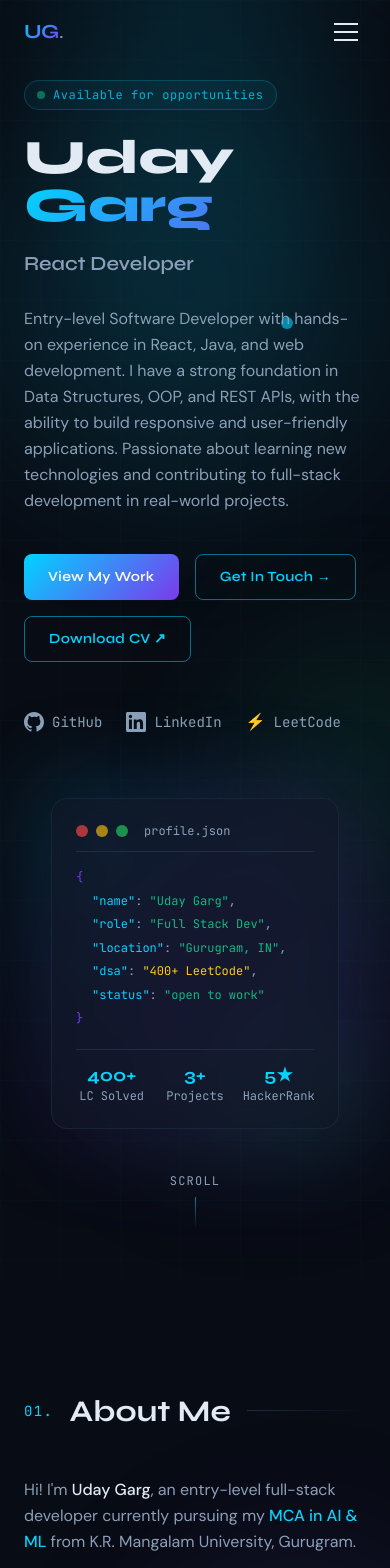
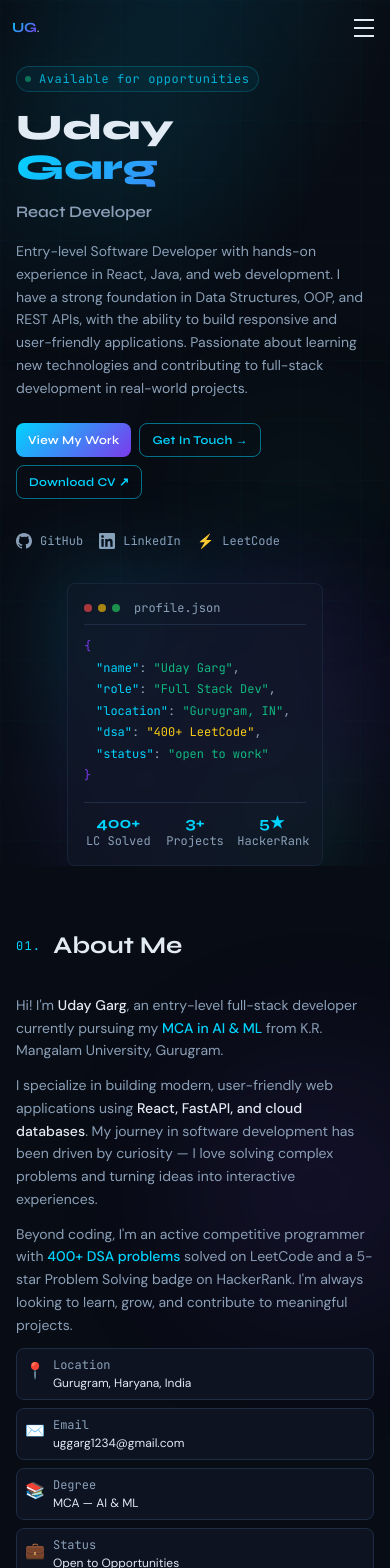
Before and after one commit to UdayGarg25/Uday-Latest-Portfolio, a React (Vite) app: page / in a window 390 px wide. Shown: the top 1568 px of the page. Built offline with nearby package versions, Linux system fonts and the light colour scheme.

Commit message:
Add responsive design for mobile and tablet devices

```diff
--- a/src/components/About.jsx
+++ b/src/components/About.jsx
@@ -5,35 +5,35 @@ export default function About() {
   const ref = useScrollReveal();
 
   return (
-    <section id="about" className="py-28 relative">
+    <section id="about" className="py-16 sm:py-28 relative">
       <div className="absolute inset-0 pointer-events-none">
-        <div className="blob w-72 h-72 bg-accent2 opacity-8" style={{ top: '20%', right: '-5%' }} />
+        <div className="blob w-60 sm:w-72 h-60 sm:h-72 bg-accent2 opacity-8" style={{ top: '20%', right: '-5%' }} />
       </div>
 
-      <div ref={ref} className="section-reveal max-w-6xl mx-auto px-6">
+      <div ref={ref} className="section-reveal max-w-6xl mx-auto px-4 sm:px-6">
         {/* Section label */}
-        <div className="flex items-center gap-4 mb-12">
-          <span className="font-mono text-sm text-accent tracking-widest">01.</span>
-          <h2 className="font-display font-bold text-3xl sm:text-4xl text-text">About Me</h2>
-          <div className="flex-1 h-px bg-gradient-to-r from-border to-transparent max-w-xs" />
+        <div className="flex items-center gap-3 sm:gap-4 mb-8 sm:mb-12 flex-wrap">
+          <span className="font-mono text-xs sm:text-sm text-accent tracking-widest">01.</span>
+          <h2 className="font-display font-bold text-2xl sm:text-3xl md:text-4xl text-text">About Me</h2>
+          <div className="flex-1 h-px bg-gradient-to-r from-border to-transparent max-w-xs hidden sm:block" />
         </div>
 
-        <div className="grid lg:grid-cols-5 gap-12 items-start">
+        <div className="grid lg:grid-cols-5 gap-6 sm:gap-12 items-start">
           {/* Text */}
-          <div className="lg:col-span-3 space-y-5">
-            <p className="text-text-dim font-body text-base leading-relaxed">
+          <div className="lg:col-span-3 space-y-3 sm:space-y-5">
+            <p className="text-text-dim font-body text-sm sm:text-base leading-relaxed">
               Hi! I'm <span className="text-text font-medium">Uday Garg</span>, an entry-level
               full-stack developer currently pursuing my{' '}
               <span className="text-accent font-medium">MCA in AI & ML</span> from K.R. Mangalam
               University, Gurugram.
             </p>
-            <p className="text-text-dim font-body text-base leading-relaxed">
+            <p className="text-text-dim font-body text-sm sm:text-base leading-relaxed">
               I specialize in building modern, user-friendly web applications using{' '}
               <span className="text-text font-medium">React, FastAPI, and cloud databases</span>.
               My journey in software development has been driven by curiosity — I love solving
               complex problems and turning ideas into interactive experiences.
             </p>
-            <p className="text-text-dim font-body text-base leading-relaxed">
+            <p className="text-text-dim font-body text-sm sm:text-base leading-relaxed">
               Beyond coding, I'm an active competitive programmer with{' '}
               <span className="text-accent font-medium">400+ DSA problems</span> solved on
               LeetCode and a 5-star Problem Solving badge on HackerRank. I'm always looking to
@@ -41,7 +41,7 @@ export default function About() {
             </p>
 
             {/* Quick facts */}
-            <div className="grid sm:grid-cols-2 gap-3 mt-8">
+            <div className="grid grid-cols-1 sm:grid-cols-2 gap-2 sm:gap-3 mt-6 sm:mt-8">
               {[
                 { icon: '📍', label: 'Location', val: portfolioData.personal.location },
                 { icon: '✉️', label: 'Email', val: portfolioData.personal.email },
@@ -50,12 +50,12 @@ export default function About() {
               ].map((item) => (
                 <div
                   key={item.label}
-                  className="flex items-start gap-3 p-3 rounded-lg bg-surface border border-border"
+                  className="flex items-start gap-2 sm:gap-3 p-2 sm:p-3 rounded-lg bg-surface border border-border"
                 >
-                  <span className="text-lg mt-0.5">{item.icon}</span>
-                  <div>
+                  <span className="text-base sm:text-lg mt-0.5 flex-shrink-0">{item.icon}</span>
+                  <div className="min-w-0">
                     <div className="text-xs font-mono text-text-dim mb-0.5">{item.label}</div>
-                    <div className="text-sm font-body text-text">{item.val}</div>
+                    <div className="text-xs sm:text-sm font-body text-text break-words">{item.val}</div>
                   </div>
                 </div>
               ))}
@@ -63,26 +63,26 @@ export default function About() {
           </div>
 
           {/* Timeline / Education */}
-          <div className="lg:col-span-2">
-            <h3 className="font-display font-semibold text-lg text-text mb-6">
+          <div className="lg:col-span-2 w-full">
+            <h3 className="font-display font-semibold text-base sm:text-lg text-text mb-4 sm:mb-6">
               Education
             </h3>
             <div className="relative">
               {/* Vertical line */}
-              <div className="absolute left-3.5 top-0 bottom-0 w-px bg-gradient-to-b from-accent/50 via-accent2/30 to-transparent" />
+              <div className="absolute left-3 sm:left-3.5 top-0 bottom-0 w-px bg-gradient-to-b from-accent/50 via-accent2/30 to-transparent" />
 
-              <div className="space-y-7">
+              <div className="space-y-5 sm:space-y-7">
                 {portfolioData.education.map((edu, i) => (
-                  <div key={i} className="flex gap-5 relative">
+                  <div key={i} className="flex gap-3 sm:gap-5 relative">
                     {/* Dot */}
-                    <div className="relative z-10 flex-shrink-0 w-7 h-7 rounded-full border-2 border-accent/50 bg-bg flex items-center justify-center mt-1">
-                      <div className="w-2 h-2 rounded-full bg-accent" />
+                    <div className="relative z-10 flex-shrink-0 w-6 sm:w-7 h-6 sm:h-7 rounded-full border-2 border-accent/50 bg-bg flex items-center justify-center mt-0.5">
+                      <div className="w-1.5 h-1.5 rounded-full bg-accent" />
                     </div>
 
                     {/* Content */}
-                    <div className="glass-card rounded-lg p-4 flex-1">
-                      <div className="flex items-start justify-between gap-2 mb-1">
-                        <h4 className="font-display font-semibold text-sm text-text leading-tight">
+                    <div className="glass-card rounded-lg p-3 sm:p-4 flex-1">
+                      <div className="flex items-start justify-between gap-2 mb-1 flex-wrap">
+                        <h4 className="font-display font-semibold text-xs sm:text-sm text-text leading-tight">
                           {edu.degree}
                         </h4>
                         <span className="inline-flex items-center px-2 py-0.5 rounded text-xs font-mono bg-accent/10 text-accent flex-shrink-0">
--- a/src/components/Hero.jsx
+++ b/src/components/Hero.jsx
@@ -69,95 +69,95 @@ export default function Hero() {
         }}
       />
 
-      {/* Animated blobs */}
+      {/* Animated blobs - scaled down on mobile */}
       <div
-        className="blob w-96 h-96 bg-accent"
+        className="blob w-48 sm:w-64 md:w-80 lg:w-96 h-48 sm:h-64 md:h-80 lg:h-96 bg-accent"
         style={{ top: '10%', left: '-10%' }}
       />
       <div
-        className="blob w-80 h-80 bg-accent2"
+        className="blob w-40 sm:w-56 md:w-72 lg:w-80 h-40 sm:h-56 md:h-72 lg:h-80 bg-accent2"
         style={{ bottom: '10%', right: '-8%', animationDelay: '7s' }}
       />
       <div
-        className="blob w-64 h-64 bg-accent3"
+        className="blob w-32 sm:w-48 md:w-56 lg:w-64 h-32 sm:h-48 md:h-56 lg:h-64 bg-accent3"
         style={{ top: '50%', left: '60%', animationDelay: '14s' }}
       />
 
-      {/* Floating orbs */}
-      <div className="absolute top-1/4 right-1/4 w-3 h-3 rounded-full bg-accent opacity-60 animate-float" />
+      {/* Floating orbs - hidden on small mobile */}
+      <div className="hidden sm:block absolute top-1/4 right-1/4 w-3 h-3 rounded-full bg-accent opacity-60 animate-float" />
       <div
-        className="absolute bottom-1/3 left-1/4 w-2 h-2 rounded-full bg-accent2 opacity-50 animate-float"
+        className="hidden sm:block absolute bottom-1/3 left-1/4 w-2 h-2 rounded-full bg-accent2 opacity-50 animate-float"
         style={{ animationDelay: '2s' }}
       />
       <div
-        className="absolute top-2/3 right-1/3 w-1.5 h-1.5 rounded-full bg-accent3 opacity-70 animate-float"
+        className="hidden sm:block absolute top-2/3 right-1/3 w-1.5 h-1.5 rounded-full bg-accent3 opacity-70 animate-float"
         style={{ animationDelay: '4s' }}
       />
 
       {/* Content */}
-      <div className="relative z-10 max-w-6xl mx-auto px-6 pt-20">
-        <div className="flex flex-col lg:flex-row items-center justify-between gap-16">
+      <div className="relative z-10 max-w-6xl mx-auto px-4 sm:px-6 pt-16 sm:pt-20">
+        <div className="flex flex-col lg:flex-row items-center justify-between gap-8 sm:gap-12 lg:gap-16">
           {/* Text content */}
-          <div className="flex-1 max-w-2xl">
+          <div className="flex-1 max-w-2xl w-full">
             {/* Badge */}
-            <div className="inline-flex items-center gap-2 px-3 py-1.5 rounded-full border border-accent/20 bg-accent/5 mb-6">
-              <span className="w-2 h-2 rounded-full bg-accent3 animate-pulse" />
+            <div className="inline-flex items-center gap-2 px-2 sm:px-3 py-1 sm:py-1.5 rounded-full border border-accent/20 bg-accent/5 mb-4 sm:mb-6">
+              <span className="w-1.5 h-1.5 rounded-full bg-accent3 animate-pulse" />
               <span className="text-xs font-mono text-accent/80 tracking-wider">
                 Available for opportunities
               </span>
             </div>
 
             {/* Name */}
-            <h1 className="font-display font-extrabold leading-none mb-4">
-              <span className="block text-5xl sm:text-6xl lg:text-7xl text-text">
+            <h1 className="font-display font-extrabold leading-none mb-3 sm:mb-4">
+              <span className="block text-4xl sm:text-5xl md:text-6xl lg:text-7xl text-text">
                 Uday
               </span>
-              <span className="block text-5xl sm:text-6xl lg:text-7xl text-gradient">
+              <span className="block text-4xl sm:text-5xl md:text-6xl lg:text-7xl text-gradient">
                 Garg
               </span>
             </h1>
 
             {/* Typing role */}
-            <div className="flex items-center gap-2 mb-6 h-9">
-              <span className="text-xl sm:text-2xl font-display font-semibold text-text-dim">
+            <div className="flex items-center gap-2 mb-4 sm:mb-6 h-6 sm:h-8 md:h-9">
+              <span className="text-base sm:text-lg md:text-xl lg:text-2xl font-display font-semibold text-text-dim min-h-6">
                 {displayText}
               </span>
-              <span className="cursor-blink text-accent text-2xl font-light">|</span>
+              <span className="cursor-blink text-accent text-lg sm:text-xl md:text-2xl font-light">|</span>
             </div>
 
             {/* Bio */}
-            <p className="text-text-dim font-body text-base lg:text-lg leading-relaxed max-w-xl mb-10">
+            <p className="text-text-dim font-body text-sm sm:text-base lg:text-lg leading-relaxed max-w-xl mb-6 sm:mb-10">
               {portfolioData.personal.bio}
             </p>
 
             {/* CTA Buttons */}
-            <div className="flex flex-wrap gap-4 mb-12">
-              <button onClick={scrollToProjects} className="btn-primary">
+            <div className="flex flex-wrap gap-2 sm:gap-4 mb-8 sm:mb-12">
+              <button onClick={scrollToProjects} className="btn-primary text-xs sm:text-sm px-3 sm:px-6 py-2 sm:py-3">
                 <span>View My Work</span>
               </button>
-              <button onClick={scrollToContact} className="btn-outline">
+              <button onClick={scrollToContact} className="btn-outline text-xs sm:text-sm px-3 sm:px-6 py-2 sm:py-3">
                 Get In Touch →
               </button>
               <a
                 href={portfolioData.personal.resumeLink}
                 target="_blank"
                 rel="noopener noreferrer"
-                className="btn-outline"
+                className="btn-outline text-xs sm:text-sm px-3 sm:px-6 py-2 sm:py-3"
               >
                 Download CV ↗
               </a>
             </div>
 
             {/* Social links */}
-            <div className="flex items-center gap-6">
+            <div className="flex flex-wrap items-center gap-4 sm:gap-6">
               <a
                 href={portfolioData.personal.github}
                 target="_blank"
                 rel="noopener noreferrer"
                 className="group flex items-center gap-2 text-text-dim hover:text-accent transition-colors duration-200"
               >
-                <GithubIcon className="w-5 h-5 group-hover:scale-110 transition-transform" />
-                <span className="text-sm font-mono">GitHub</span>
+                <GithubIcon className="w-4 sm:w-5 h-4 sm:h-5 group-hover:scale-110 transition-transform" />
+                <span className="text-xs sm:text-sm font-mono">GitHub</span>
               </a>
               <a
                 href={portfolioData.personal.linkedin}
@@ -165,8 +165,8 @@ export default function Hero() {
                 rel="noopener noreferrer"
                 className="group flex items-center gap-2 text-text-dim hover:text-accent transition-colors duration-200"
               >
-                <LinkedinIcon className="w-5 h-5 group-hover:scale-110 transition-transform" />
-                <span className="text-sm font-mono">LinkedIn</span>
+                <LinkedinIcon className="w-4 sm:w-5 h-4 sm:h-5 group-hover:scale-110 transition-transform" />
+                <span className="text-xs sm:text-sm font-mono">LinkedIn</span>
               </a>
               <a
                 href={portfolioData.personal.leetcode}
@@ -174,58 +174,58 @@ export default function Hero() {
                 rel="noopener noreferrer"
                 className="group flex items-center gap-2 text-text-dim hover:text-accent transition-colors duration-200"
               >
-                <span className="text-base group-hover:scale-110 transition-transform inline-block">⚡</span>
-                <span className="text-sm font-mono">LeetCode</span>
+                <span className="text-sm sm:text-base group-hover:scale-110 transition-transform inline-block">⚡</span>
+                <span className="text-xs sm:text-sm font-mono">LeetCode</span>
               </a>
             </div>
           </div>
 
           {/* Right visual — avatar / code block */}
-          <div className="flex-1 flex justify-center lg:justify-end">
+          <div className="flex-1 flex justify-center lg:justify-end w-full">
             <div className="relative">
               {/* Glow ring */}
-              <div className="absolute inset-0 rounded-2xl bg-gradient-to-br from-accent/20 via-accent2/10 to-accent3/20 blur-2xl scale-110" />
+              <div className="absolute inset-0 rounded-lg sm:rounded-2xl bg-gradient-to-br from-accent/20 via-accent2/10 to-accent3/20 blur-2xl scale-110" />
 
               {/* Card */}
-              <div className="relative glass-card rounded-2xl p-6 w-72 sm:w-80">
+              <div className="relative glass-card rounded-lg sm:rounded-2xl p-4 sm:p-6 w-64 sm:w-72 md:w-80">
                 {/* Terminal header */}
-                <div className="flex items-center gap-2 mb-4 pb-3 border-b border-border">
-                  <div className="w-3 h-3 rounded-full bg-red-500/70" />
-                  <div className="w-3 h-3 rounded-full bg-yellow-500/70" />
-                  <div className="w-3 h-3 rounded-full bg-green-500/70" />
+                <div className="flex items-center gap-1.5 sm:gap-2 mb-3 sm:mb-4 pb-2 sm:pb-3 border-b border-border">
+                  <div className="w-2 sm:w-3 h-2 sm:h-3 rounded-full bg-red-500/70" />
+                  <div className="w-2 sm:w-3 h-2 sm:h-3 rounded-full bg-yellow-500/70" />
+                  <div className="w-2 sm:w-3 h-2 sm:h-3 rounded-full bg-green-500/70" />
                   <span className="ml-2 text-xs font-mono text-text-dim">profile.json</span>
                 </div>
 
                 {/* Code-like content */}
-                <div className="font-mono text-xs leading-relaxed space-y-1">
+                <div className="font-mono text-xs leading-relaxed space-y-0.5 sm:space-y-1">
                   <div>
                     <span className="text-accent2">{'{'}</span>
                   </div>
-                  <div className="pl-4">
+                  <div className="pl-3 sm:pl-4">
                     <span className="text-accent">"name"</span>
                     <span className="text-text-dim">: </span>
                     <span className="text-accent3">"Uday Garg"</span>
                     <span className="text-text-dim">,</span>
                   </div>
-                  <div className="pl-4">
+                  <div className="pl-3 sm:pl-4">
                     <span className="text-accent">"role"</span>
                     <span className="text-text-dim">: </span>
                     <span className="text-accent3">"Full Stack Dev"</span>
                     <span className="text-text-dim">,</span>
                   </div>
-                  <div className="pl-4">
+                  <div className="pl-3 sm:pl-4">
                     <span className="text-accent">"location"</span>
                     <span className="text-text-dim">: </span>
                     <span className="text-accent3">"Gurugram, IN"</span>
                     <span className="text-text-dim">,</span>
                   </div>
-                  <div className="pl-4">
+                  <div className="pl-3 sm:pl-4">
                     <span className="text-accent">"dsa"</span>
                     <span className="text-text-dim">: </span>
                     <span className="text-yellow-400">"400+ LeetCode"</span>
                     <span className="text-text-dim">,</span>
                   </div>
-                  <div className="pl-4">
+                  <div className="pl-3 sm:pl-4">
                     <span className="text-accent">"status"</span>
                     <span className="text-text-dim">: </span>
                     <span className="text-accent3">"open to work"</span>
@@ -236,17 +236,17 @@ export default function Hero() {
                 </div>
 
                 {/* Stats */}
-                <div className="grid grid-cols-3 gap-3 mt-5 pt-4 border-t border-border">
+                <div className="grid grid-cols-3 gap-2 sm:gap-3 mt-4 sm:mt-5 pt-3 sm:pt-4 border-t border-border">
                   {[
                     { val: '400+', label: 'LC Solved' },
                     { val: '3+', label: 'Projects' },
                     { val: '5★', label: 'HackerRank' },
                   ].map((s) => (
                     <div key={s.label} className="text-center">
-                      <div className="font-display font-bold text-accent text-lg leading-none">
+                      <div className="font-display font-bold text-accent text-base sm:text-lg leading-none">
                         {s.val}
                       </div>
-                      <div className="text-text-dim font-mono text-xs mt-1">{s.label}</div>
+                      <div className="text-text-dim font-mono text-xs mt-0.5 sm:mt-1">{s.label}</div>
                     </div>
                   ))}
                 </div>
@@ -256,7 +256,7 @@ export default function Hero() {
         </div>
 
         {/* Scroll indicator */}
-        <div className="flex justify-center mt-16 pb-8 animate-bounce">
+        <div className="hidden sm:flex justify-center mt-12 sm:mt-16 pb-6 sm:pb-8 animate-bounce">
           <div className="flex flex-col items-center gap-2 text-text-dim">
             <span className="text-xs font-mono tracking-widest">SCROLL</span>
             <div className="w-px h-8 bg-gradient-to-b from-accent/60 to-transparent" />
--- a/src/components/Navbar.jsx
+++ b/src/components/Navbar.jsx
@@ -38,25 +38,25 @@ export default function Navbar() {
           : 'bg-transparent'
       }`}
     >
-      <div className="max-w-6xl mx-auto px-6 h-16 flex items-center justify-between">
+      <div className="max-w-6xl mx-auto px-3 sm:px-6 h-14 sm:h-16 flex items-center justify-between">
         {/* Logo */}
         <a
           href="#"
           onClick={(e) => { e.preventDefault(); window.scrollTo({ top: 0, behavior: 'smooth' }); }}
-          className="font-display font-bold text-xl tracking-tight"
+          className="font-display font-bold text-sm sm:text-lg tracking-tight"
         >
           <span className="text-gradient">UG</span>
           <span className="text-text-dim font-light">.</span>
         </a>
 
         {/* Desktop Links */}
-        <div className="hidden md:flex items-center gap-8">
+        <div className="hidden md:flex items-center gap-6 lg:gap-8">
           {navLinks.map((link) => (
             <a
               key={link.href}
               href={link.href}
               onClick={(e) => handleNav(e, link.href)}
-              className={`nav-link text-sm font-body font-medium transition-colors duration-200 ${
+              className={`nav-link text-xs sm:text-sm font-body font-medium transition-colors duration-200 whitespace-nowrap ${
                 active === link.href ? 'text-accent' : 'text-text-dim hover:text-text'
               }`}
             >
@@ -67,7 +67,7 @@ export default function Navbar() {
             href={portfolioData.personal.resumeLink}
             target="_blank"
             rel="noopener noreferrer"
-            className="btn-primary text-xs px-4 py-2"
+            className="btn-primary text-xs px-3 sm:px-4 py-2"
           >
             <span>Resume ↗</span>
           </a>
@@ -75,13 +75,13 @@ export default function Navbar() {
 
         {/* Mobile Hamburger */}
         <button
-          className="md:hidden flex flex-col gap-1.5 p-2 group"
+          className="md:hidden flex flex-col gap-1.5 p-1 group"
           onClick={() => setMenuOpen(!menuOpen)}
           aria-label="Toggle menu"
         >
-          <span className={`block w-6 h-0.5 bg-text transition-all duration-300 ${menuOpen ? 'rotate-45 translate-y-2' : ''}`} />
-          <span className={`block w-6 h-0.5 bg-text transition-all duration-300 ${menuOpen ? 'opacity-0' : ''}`} />
-          <span className={`block w-6 h-0.5 bg-text transition-all duration-300 ${menuOpen ? '-rotate-45 -translate-y-2' : ''}`} />
+          <span className={`block w-5 h-0.5 bg-text transition-all duration-300 ${menuOpen ? 'rotate-45 translate-y-2' : ''}`} />
+          <span className={`block w-5 h-0.5 bg-text transition-all duration-300 ${menuOpen ? 'opacity-0' : ''}`} />
+          <span className={`block w-5 h-0.5 bg-text transition-all duration-300 ${menuOpen ? '-rotate-45 -translate-y-2' : ''}`} />
         </button>
       </div>
 
@@ -91,13 +91,13 @@ export default function Navbar() {
           menuOpen ? 'max-h-96 opacity-100' : 'max-h-0 opacity-0'
         }`}
       >
-        <div className="glass border-t border-border px-6 py-4 flex flex-col gap-4">
+        <div className="glass border-t border-border px-4 sm:px-6 py-3 flex flex-col gap-3">
           {navLinks.map((link) => (
             <a
               key={link.href}
               href={link.href}
               onClick={(e) => handleNav(e, link.href)}
-              className="text-text-dim hover:text-accent font-body font-medium text-sm transition-colors duration-200 py-1"
+              className="text-text-dim hover:text-accent font-body font-medium text-xs sm:text-sm transition-colors duration-200 py-1"
             >
               {link.label}
             </a>
@@ -106,7 +106,7 @@ export default function Navbar() {
             href={portfolioData.personal.resumeLink}
             target="_blank"
             rel="noopener noreferrer"
-            className="btn-outline text-center text-xs py-2"
+            className="btn-outline text-center text-xs py-2 px-3 inline-block w-full"
           >
             Download Resume ↗
           </a>
--- a/src/index.css
+++ b/src/index.css
@@ -125,7 +125,7 @@
   }
 
   .btn-primary {
-    @apply relative overflow-hidden px-6 py-3 rounded-lg font-display font-semibold text-sm tracking-wide transition-all duration-300;
+    @apply relative overflow-hidden px-3 sm:px-6 py-2 sm:py-3 rounded-lg font-display font-semibold text-xs sm:text-sm tracking-wide transition-all duration-300;
     background: linear-gradient(135deg, #00D4FF, #7C3AED);
     color: white;
   }
@@ -149,7 +149,7 @@
   }
 
   .btn-outline {
-    @apply px-6 py-3 rounded-lg font-display font-semibold text-sm tracking-wide border transition-all duration-300;
+    @apply px-3 sm:px-6 py-2 sm:py-3 rounded-lg font-display font-semibold text-xs sm:text-sm tracking-wide border transition-all duration-300;
     border-color: rgba(0, 212, 255, 0.5);
     color: #00D4FF;
   }
```
Also changed, not shown: src/components/Contact.jsx (+23 -23 lines), src/components/Experience.jsx (+22 -22 lines), src/components/Footer.jsx (+10 -10 lines), src/components/Projects.jsx (+20 -20 lines), src/components/Skills.jsx (+21 -21 lines), vercel.json.
